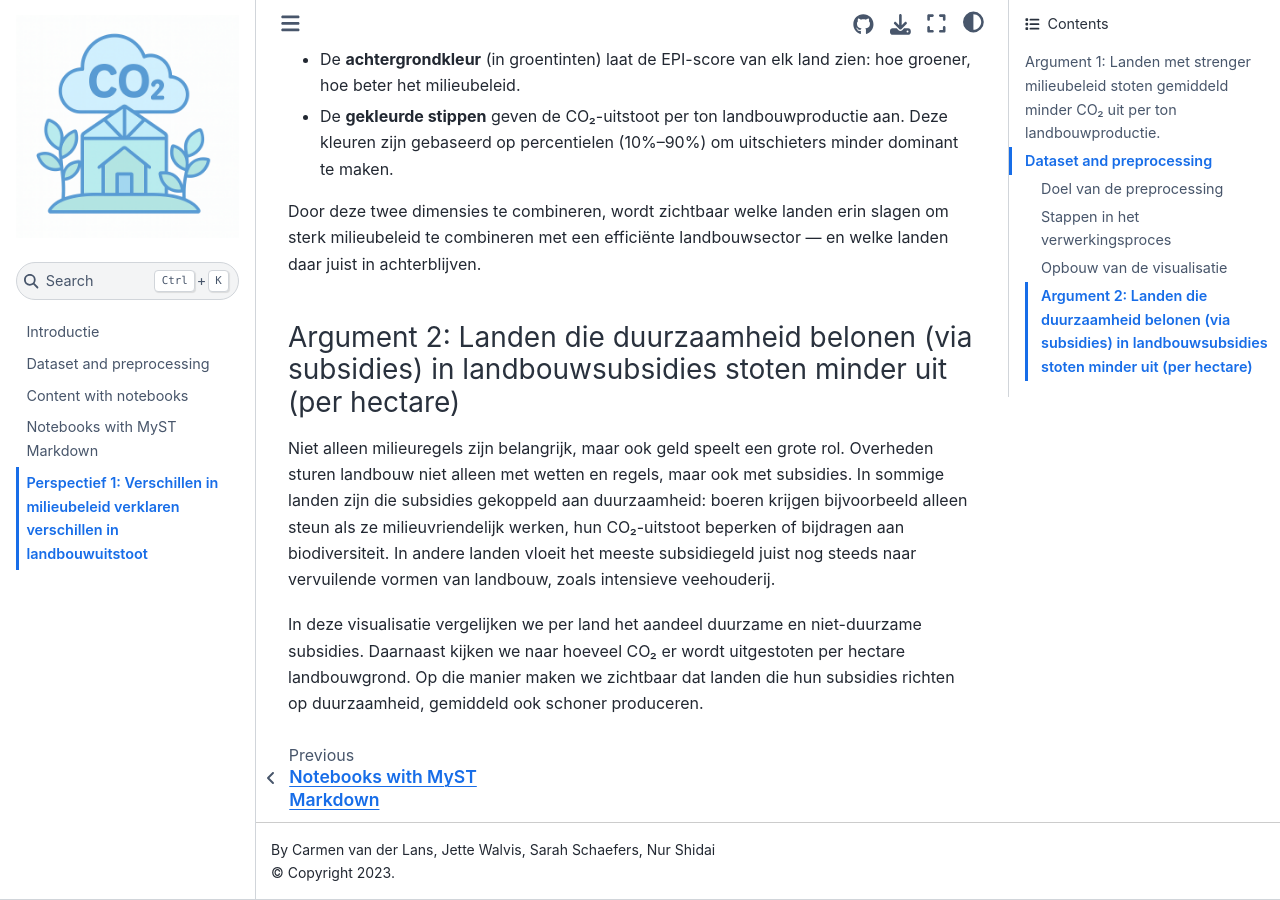
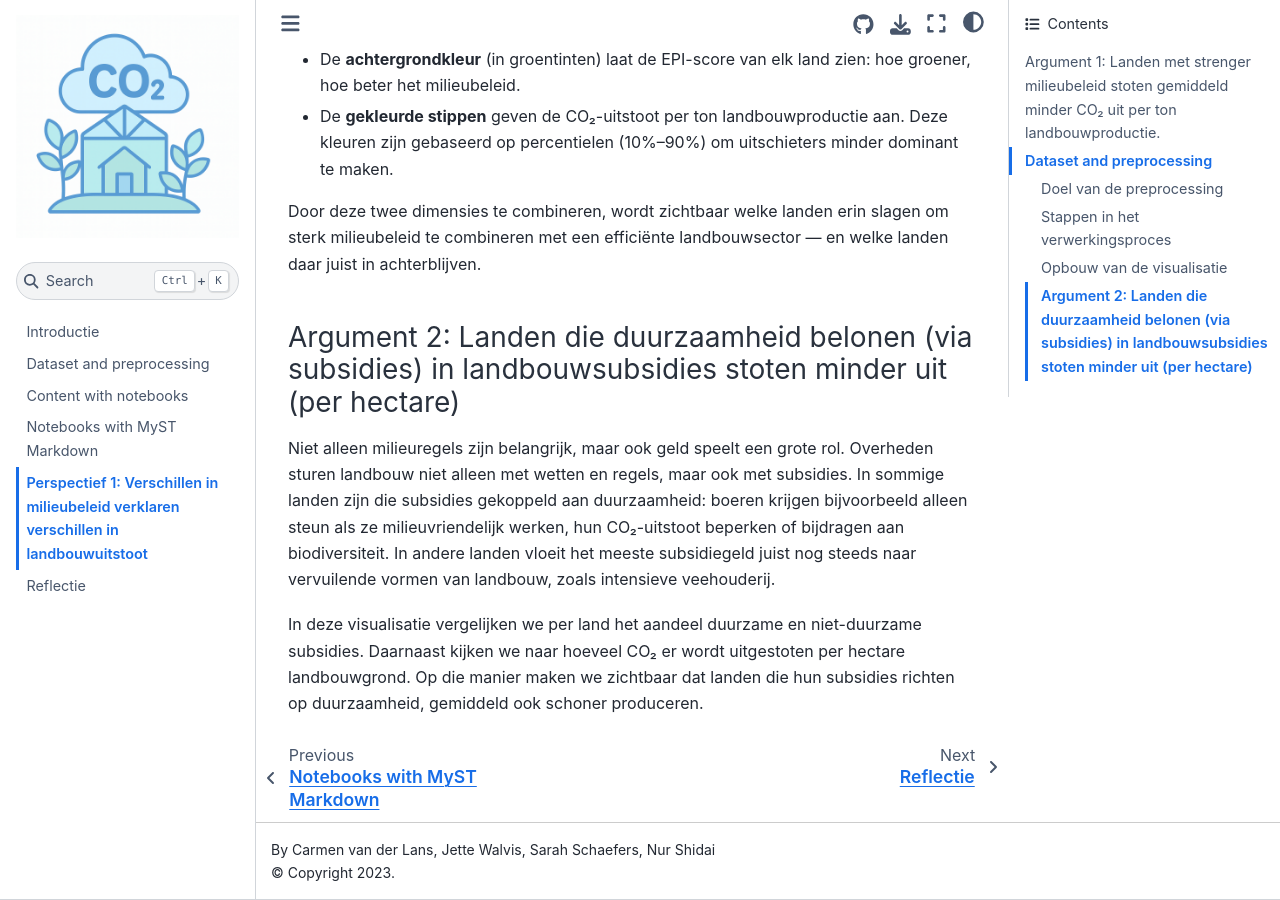
Before and after one commit to CarmenvanderLans/Information-Vis, a Jupyter Book: the page built from data_story_p1_arg1.ipynb, in a window 1280 px wide and 900 px high, scrolled down 5000 px. Built offline with Jupyter Book 1.0.4 settings and Sphinx 7.4.7 and the Sphinx Book theme 1.1.4, drawn with Linux system fonts in a browser that asks for light colours; some of the changed lines change nothing that is shown.

Commit message:
Update _toc.yml

```diff
--- a/_toc.yml
+++ b/_toc.yml
@@ -8,3 +8,5 @@ chapters:
 - file: notebooks
 - file: markdown-notebooks
 - file: data_story_p1_arg1
+- file: reflection
+- file: workdistribution
```
